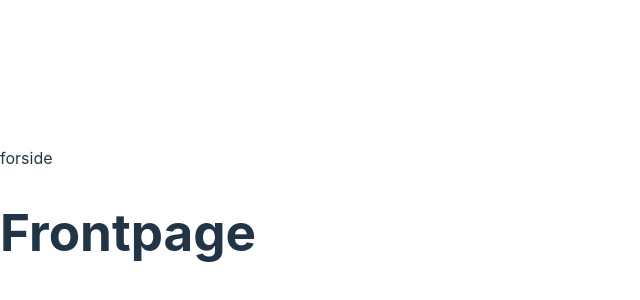
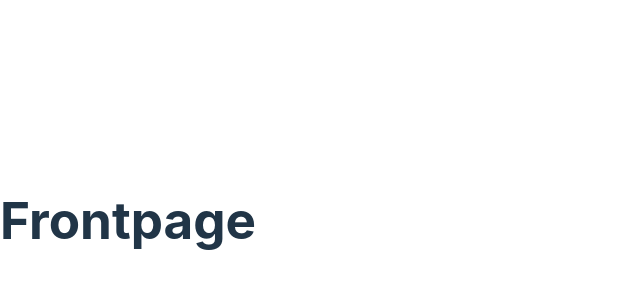
Before and after one commit to katrinedelrosario/codeChallenge, a React (Vite) app: page /forside in a window 1280 px wide. Shown: the part 180-480 px from the top of the page, without its empty margins (0-640 px from the left). Built offline with nearby package versions, Linux system fonts and the light colour scheme.

Commit message:
clean up code

```diff
--- a/src/App.jsx
+++ b/src/App.jsx
@@ -8,7 +8,6 @@ function App() {
   return (
     <>
       <Router>
-        <Breadcrumb />
         <Routes>
           <Route path='/' element={<MainLayout />} />
           <Route index element={<Frontpage />} />
```
